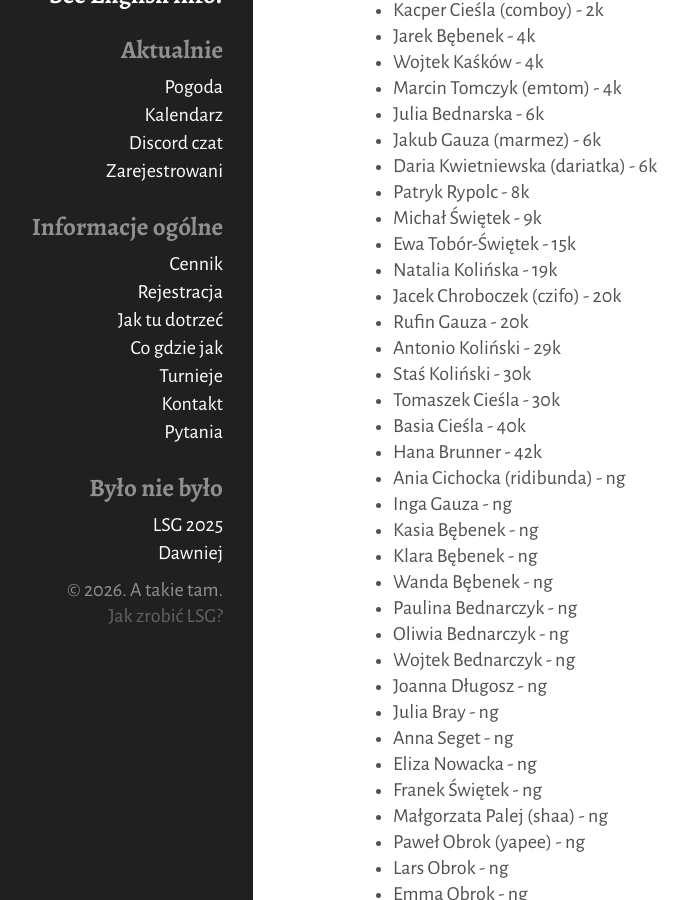
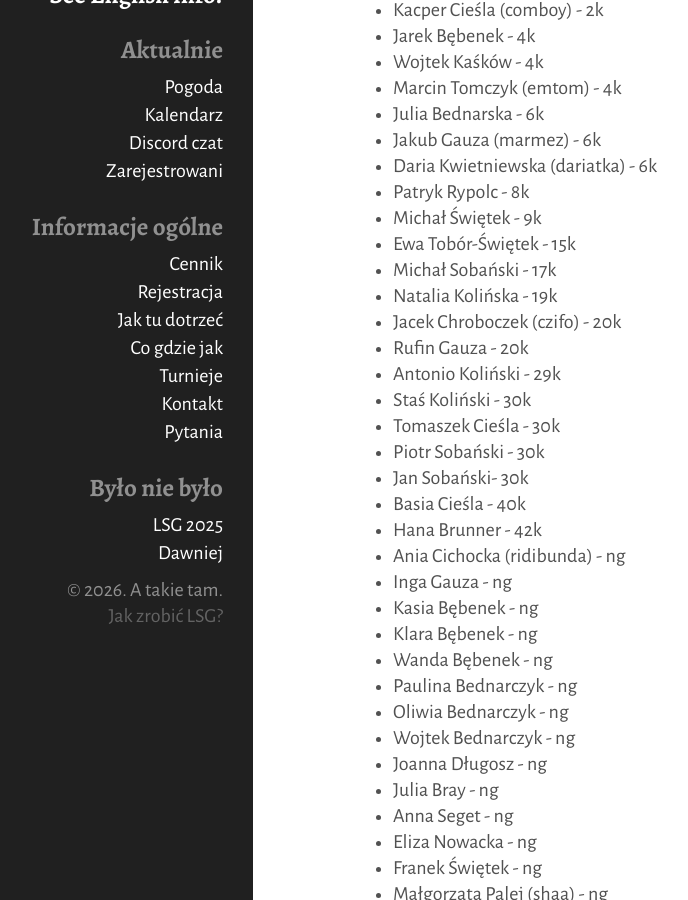
Before and after one commit to tasuki/lsg, a Jekyll site: the page built from _pages/zarejestrowani.md, in a window 1280 px wide and 900 px high, scrolled down 303 px. Shown: the whole window, without its empty margins (107-795 px from the left). Built offline with Jekyll 4.4.1, drawn with Linux system fonts in a browser that asks for light colours.

Commit message:
Update zarejestrowani.md

```diff
--- a/_pages/zarejestrowani.md
+++ b/_pages/zarejestrowani.md
@@ -23,12 +23,15 @@ Zarejestrowani uczestnicy, mniej więcej według stopnia:
 - Patryk Rypolc - 8k
 - Michał Świętek - 9k
 - Ewa Tobór-Świętek - 15k
+- Michał Sobański - 17k
 - Natalia Kolińska - 19k
 - Jacek Chroboczek (czifo) - 20k
 - Rufin Gauza - 20k
 - Antonio Koliński - 29k
 - Staś Koliński - 30k
 - Tomaszek Cieśla - 30k
+- Piotr Sobański - 30k
+- Jan Sobański- 30k
 - Basia Cieśla - 40k
 - Hana Brunner - 42k
 - Ania Cichocka (ridibunda) - ng
```
